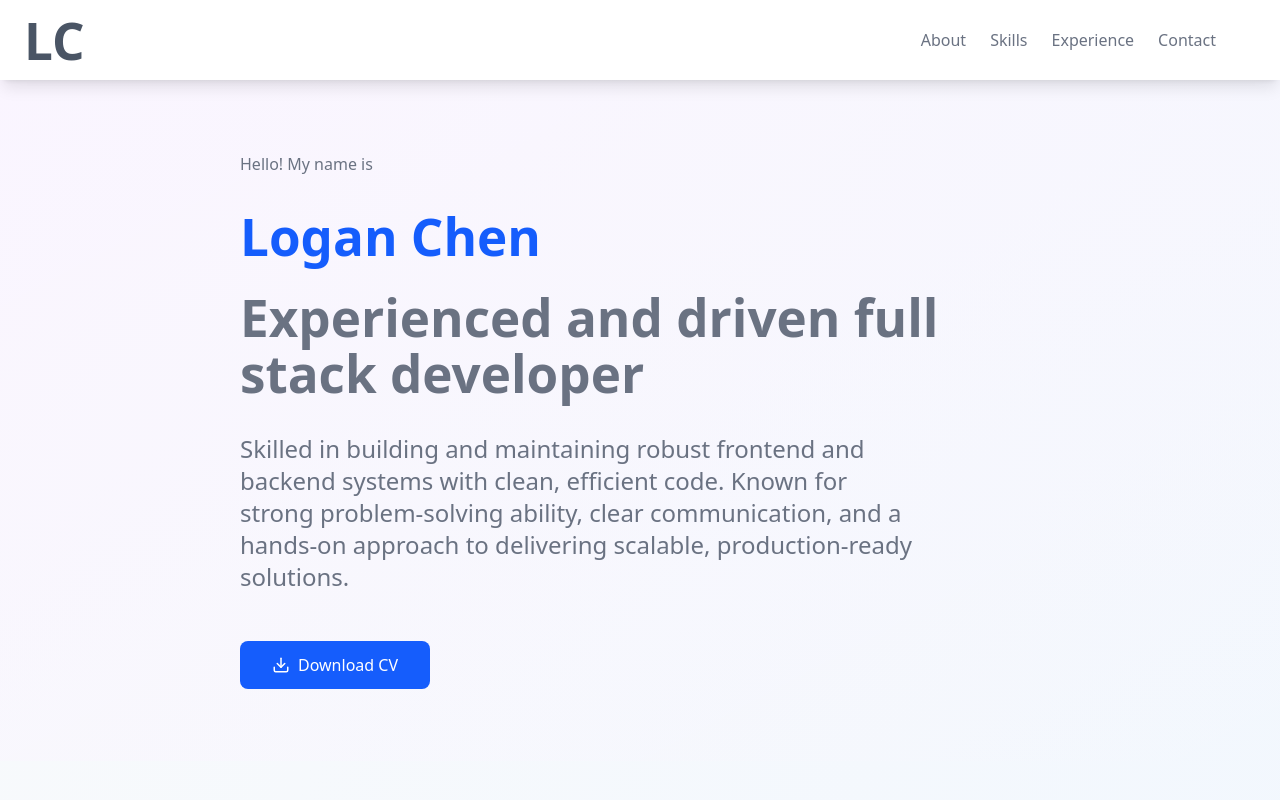
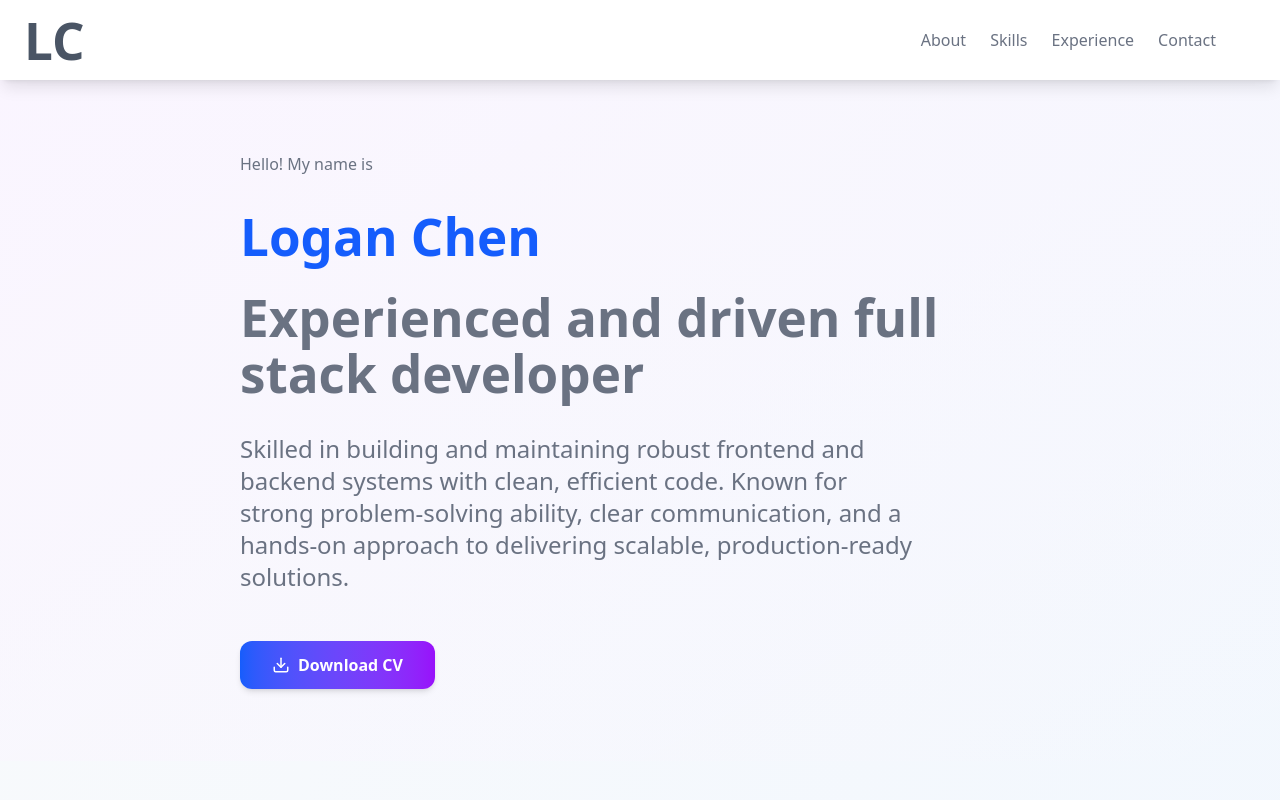
Before and after one commit to EnzoKN/enzokn.github.io, a React (Vite) app: page / in a window 1280 px wide. Shown: the top 800 px of the page. Built offline with nearby package versions, Linux system fonts and the light colour scheme.

Commit message:
update button style

```diff
--- a/src/content.tsx
+++ b/src/content.tsx
@@ -209,14 +209,17 @@ export default function Portfolio() {
           </p>
           <div className="flex flex-col sm:flex-row gap-4">
             <button className="
-            bg-blue-600
-             text-white px-6 sm:px-8 py-3
-              rounded-lg hover:bg-blue-700
-              transition-colors
-              flex items-center
-              justify-center gap-2
-              text-sm sm:text-base
-              ">
+              relative overflow-hidden
+              bg-gradient-to-r from-blue-600 via-purple-600 to-pink-500
+              bg-[length:200%_100%] bg-left
+              hover:bg-right hover:animate-[wave_2s_ease-in-out_infinite]
+            text-white px-6 sm:px-8 py-3
+              rounded-xl transition-all duration-800
+              transform hover:scale-110 hover:shadow-lg
+              flex items-center justify-center gap-2
+              text-sm sm:text-base font-semibold
+              border-0 shadow-md
+            ">
               <Download size={18} />
               Download CV
             </button>
@@ -387,13 +390,17 @@ export default function Portfolio() {
           <div className="flex flex-col sm:flex-row gap-6 justify-center items-center">
             <a href="mailto:longkangchen@outlook.com"
               className="
-              flex items-center justify-center gap-3
-              text-sm sm:text-base
-              bg-white
-              text-blue-600 truncate
-              w-full max-w-sm sm:w-auto
-              px-4 sm:px-6 py-3 rounded-lg
-              shadow-md hover:shadow-lg transition-shadow
+                relative overflow-hidden
+                flex items-center justify-center gap-3
+                text-sm sm:text-base font-semibold
+                bg-gradient-to-r from-blue-600 via-purple-600 to-pink-500
+                bg-[length:200%_100%] bg-left
+                hover:bg-right hover:animate-[wave_2s_ease-in-out_infinite]
+              !text-white truncate
+                w-full max-w-sm sm:w-auto
+                px-4 sm:px-6 py-3 rounded-xl
+                shadow-md hover:shadow-lg transition-all duration-800
+                transform hover:scale-105
               ">
               <Mail size={20} />
               longkangchen@outlook.com
```
